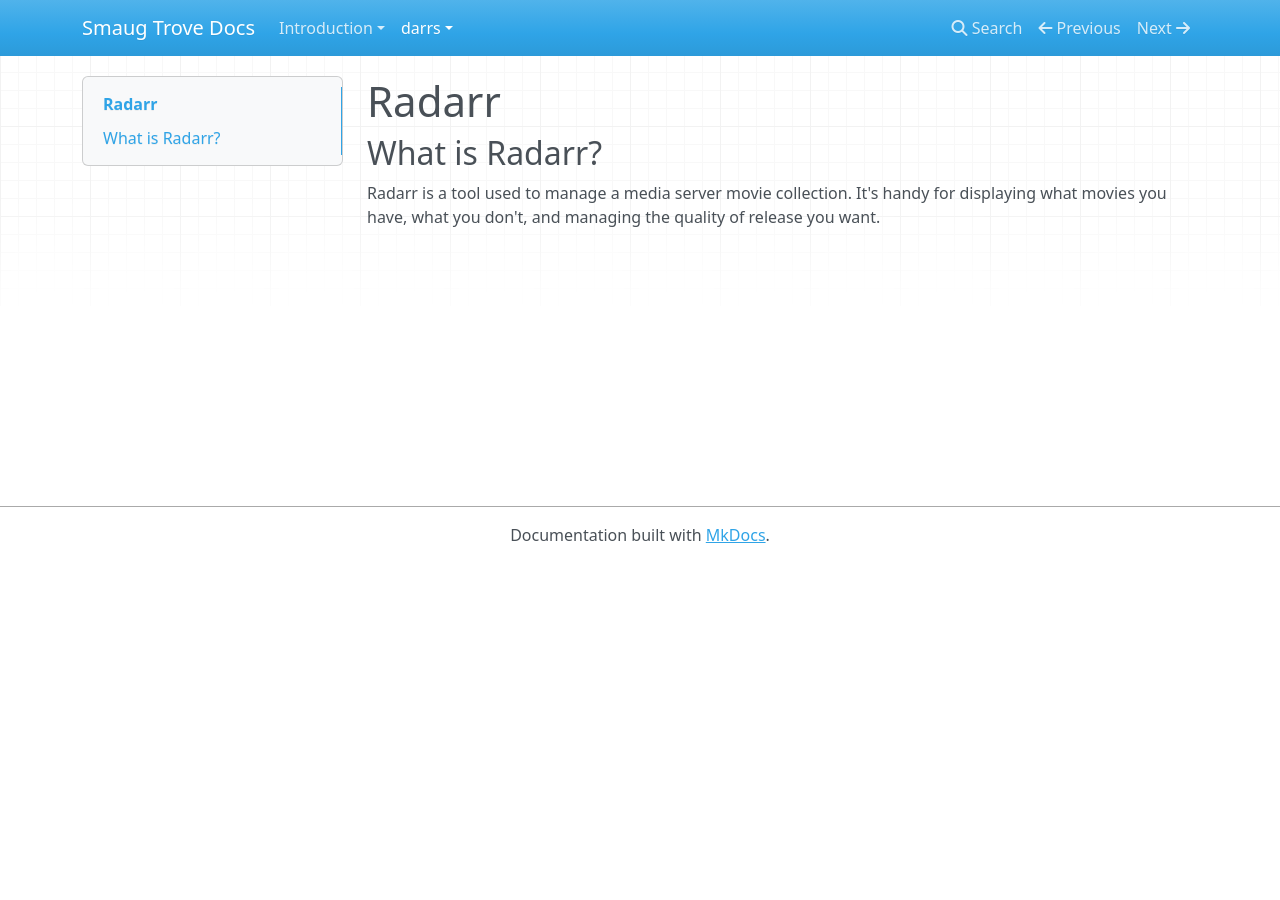
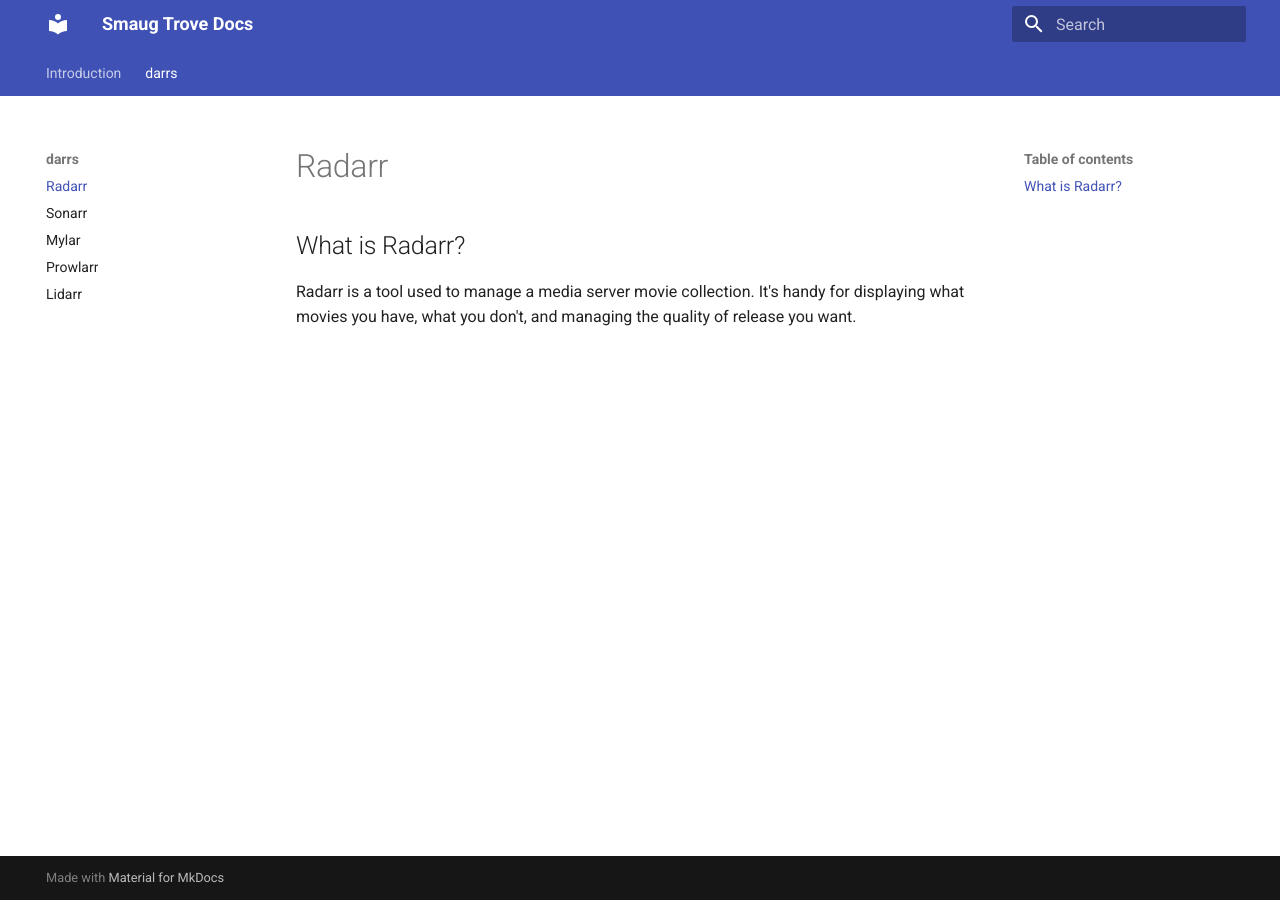
Before and after one commit to untraceablez/smaug-docs, an MkDocs documentation site: the page built from docs/darrs/radarr.md, in a window 1280 px wide. Built offline with MkDocs 1.6.1 and Material for MkDocs 9.7.7, drawn with Linux system fonts in a browser that asks for light colours; nearby versions of some CDN libraries.

Commit message:
updated mkdocs.yml. Added more .md files.

```diff
--- a/mkdocs.yml
+++ b/mkdocs.yml
@@ -1,13 +1,15 @@
 site_name: 'Smaug Trove Docs'
-site_url: https://docs.smaugstrove.live/
-# theme: a_theme_name_here
-features:
-
+#site_url: https://docs.smaugstrove.live/
+theme:
+  name: material
+  features:
+  - navigation.instant
+  - navigation.tracking
+  - navigation.tabs
 plugins:
   - search
   - pdf-export
   - mkdocs-video
-
 nav:
     - 'Introduction':
       - 'index.md'
```
Also changed, not shown: docs/darrs/lidarr.md (added, +4 -0 lines), docs/darrs/mylar.md (added, +4 -0 lines), docs/darrs/prowlarr.md (added, +4 -0 lines).
